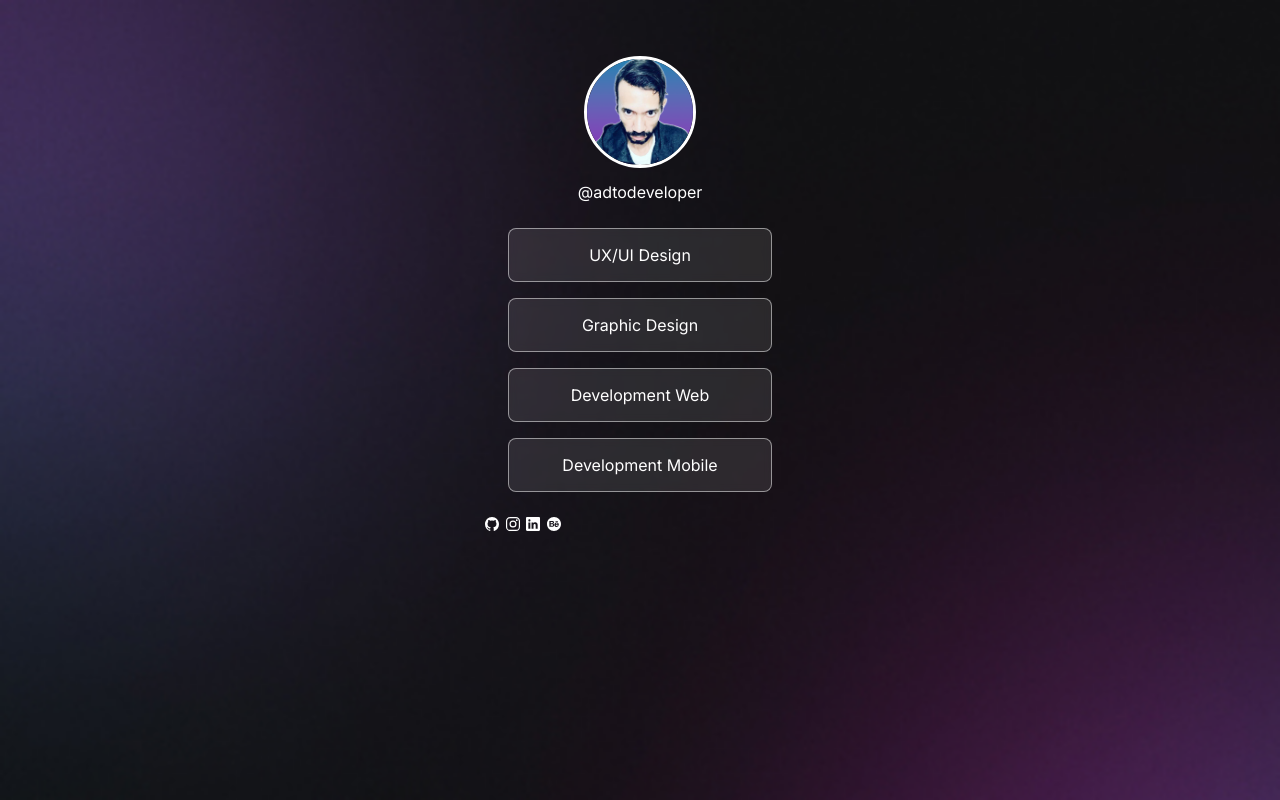
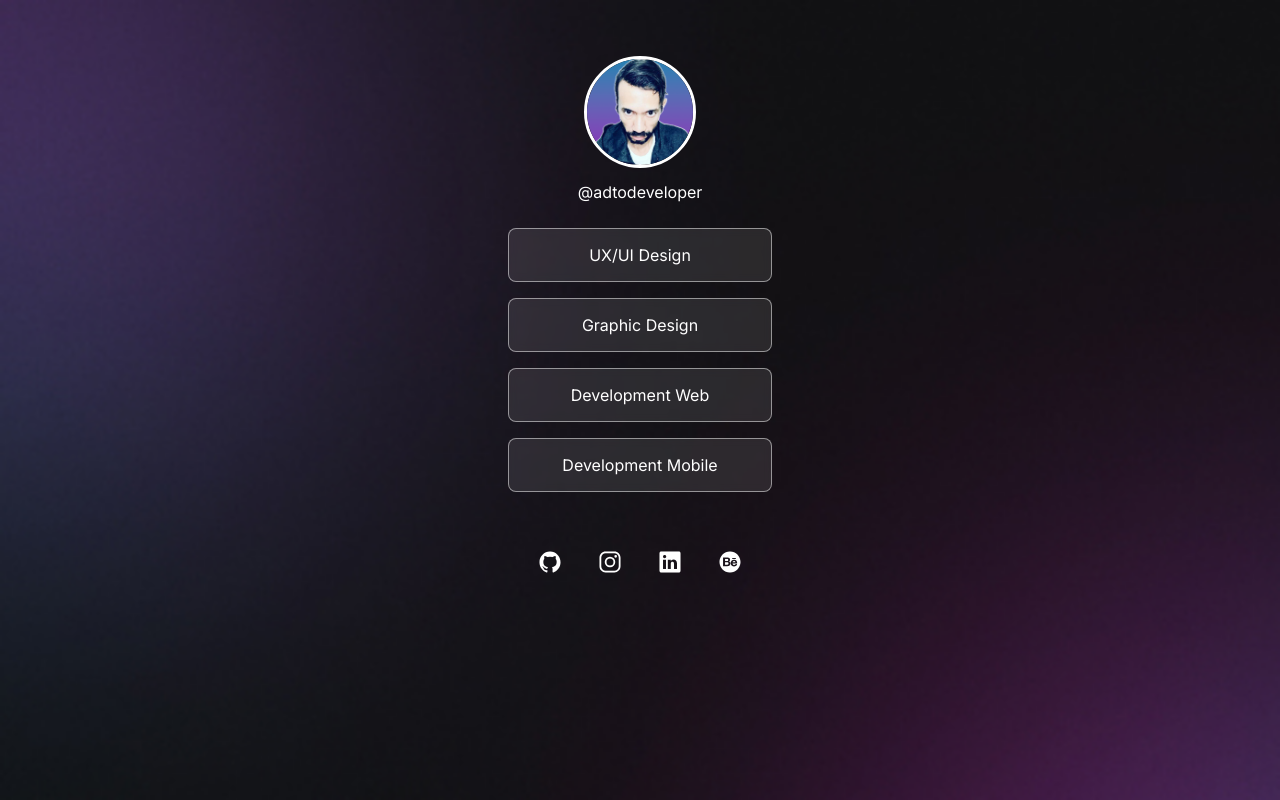
Before and after one commit to otleda/devlinks, a plain HTML site: page index.html in a window 1280 px wide. Drawn offline with nearby package versions, Linux system fonts and the light colour scheme.

Commit message:
Desenvolvendo links sociais

```diff
--- a/css/style.css
+++ b/css/style.css
@@ -6,8 +6,8 @@
 
     --surface-color-dark-mode-hover: rgba(255, 255, 255, 0.05);
     --stroke-color-dark-mode-hover: white;
+    --highlight-color-dark-mode: rgba(255, 255, 255, 0.2);
 }
-
 * {
     margin: 0;
     padding: 0;
@@ -23,7 +23,6 @@ body {
         no-repeat
         top center/cover ;
 }
-
 #container {
     width: 360px;
     margin: 56px auto 0px;
@@ -70,3 +69,22 @@ ul li a:hover {
     background: var(--surface-color-dark-mode-hover);
     border: 1px solid var(--stroke-color-dark-mode-hover);
 }
+#social-midia {
+    display: flex;
+    align-items: center;
+    justify-content: center;
+    gap: 16px;
+    padding: 24px 0;
+    font-size: 24px;
+}
+#social-midia a {
+    display: flex;
+    justify-content: center;
+    align-items: center;
+    padding: 10px;
+    border-radius: 50%;
+    transition: background .2s;
+}
+#social-midia a:hover {
+    background: var(--highlight-color-dark-mode);
+}
--- a/index.html
+++ b/index.html
@@ -32,10 +32,10 @@
                 </li>
         </ul>
         <div id="social-midia">
-            <ion-icon name="logo-github"></ion-icon>
-            <ion-icon name="logo-instagram"></ion-icon>
-            <ion-icon name="logo-linkedin"></ion-icon>
-            <ion-icon name="logo-behance"></ion-icon>
+            <a href="http://" target="_blank"><ion-icon name="logo-github"></ion-icon></a>
+            <a href="http://" target="_blank"><ion-icon name="logo-instagram"></ion-icon></a>
+            <a href="http://" target="_blank"><ion-icon name="logo-linkedin"></ion-icon></a>
+            <a href="http://" target="_blank"><ion-icon name="logo-behance"></ion-icon></a>
         </div>
     </div>
     <script type="module" src="https://unpkg.com/ionicons@7.1.0/dist/ionicons/ionicons.esm.js"></script>
```
